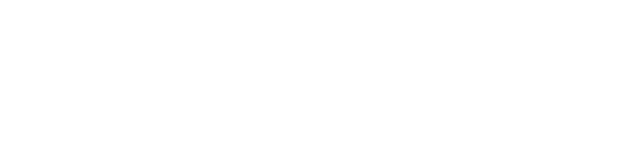
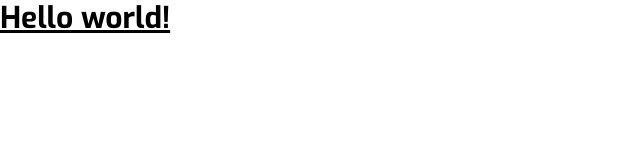
Before and after one commit to Nyssa0/tailwindcss-tp-1, a plain HTML site: page index.html in a window 1280 px wide. Shown: the whole page, without its empty margins (0-640 px from the left). Drawn offline with nearby package versions, Linux system fonts and the light colour scheme.

Commit message:
:sparkles: add font

```diff
--- a/index.html
+++ b/index.html
@@ -5,10 +5,24 @@
     <meta name="viewport"
           content="width=device-width, user-scalable=no, initial-scale=1.0, maximum-scale=1.0, minimum-scale=1.0">
     <meta http-equiv="X-UA-Compatible" content="ie=edge">
+    <link rel="preconnect" href="https://fonts.googleapis.com">
+    <link rel="preconnect" href="https://fonts.gstatic.com" crossorigin>
+    <link href="https://fonts.googleapis.com/css2?family=Exo:ital,wght@0,100;0,200;0,300;0,400;0,500;0,600;0,700;0,800;0,900;1,100;1,200;1,300;1,400;1,500;1,600;1,700;1,800;1,900&display=swap" rel="stylesheet">
     <script src="https://cdn.tailwindcss.com"></script>
+
+    <style type="text/tailwindcss">
+        @layer utilities {
+            .font-primary {
+                font-family: 'Exo', sans-serif;
+            }
+        }
+    </style>
     <title>Tailwind 1</title>
 </head>
 <body>
+<h1 class="text-3xl font-bold underline font-primary">
+    Hello world!
+</h1>
 
 </body>
 </html>
```
